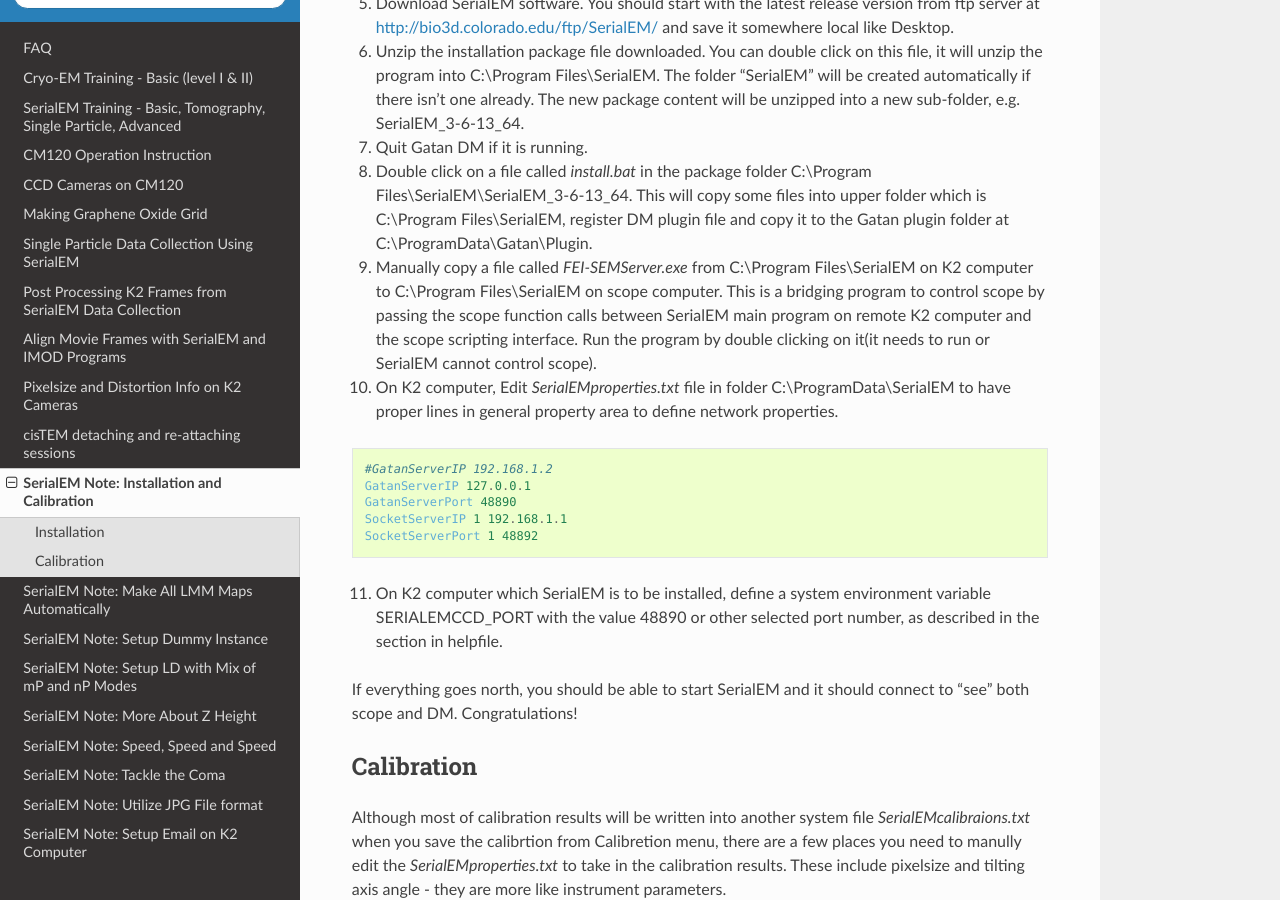
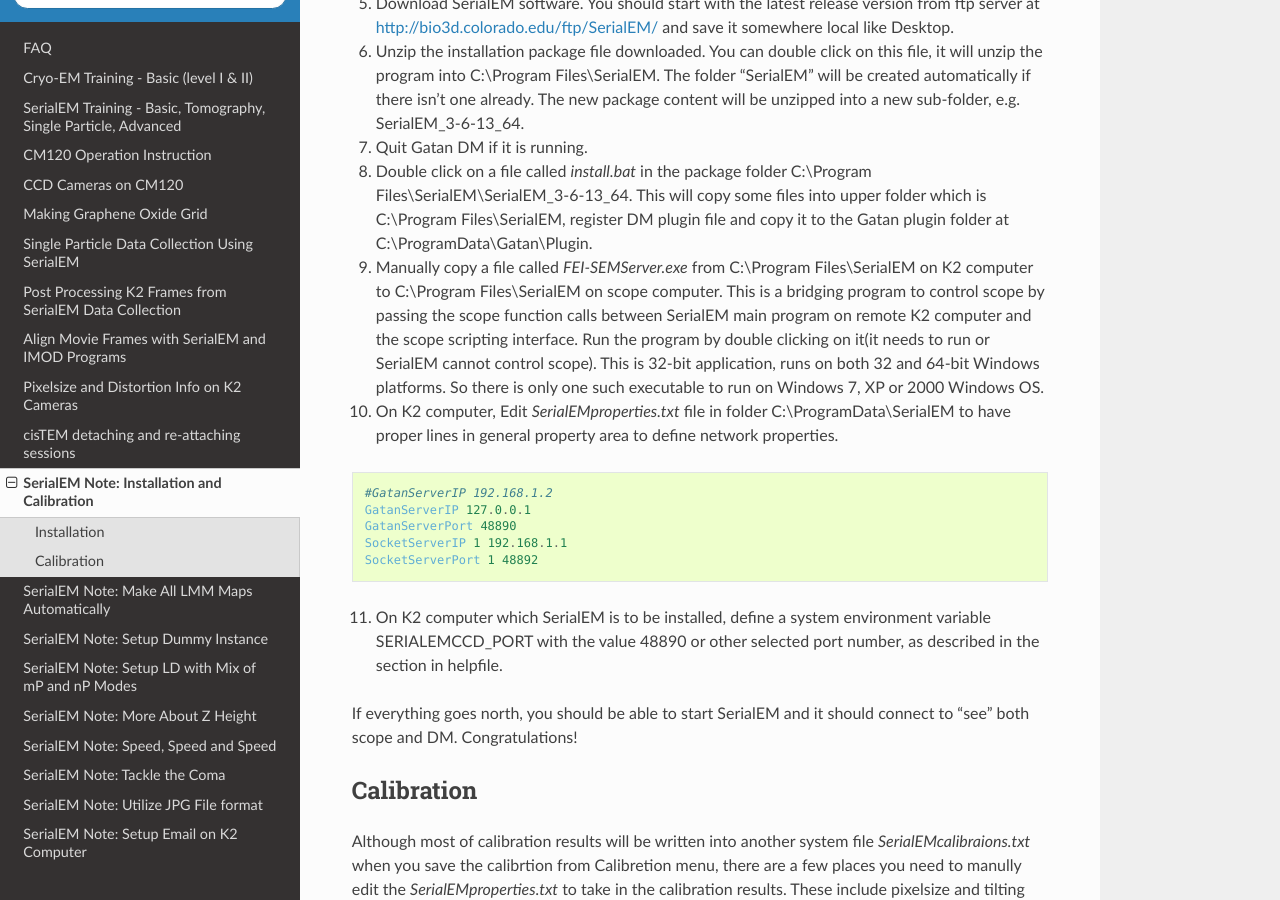
Before and after one commit to xuchen66/sphinx-emdocs, a Sphinx documentation site: the page built from source/serialEM-note-install-and-calib.rst, in a window 1280 px wide and 900 px high, scrolled down 1155 px. Built offline with Sphinx 7.4.7 and the Read the Docs theme 2.0.0, drawn with Linux system fonts in a browser that asks for light colours; pages that are not in the unit, such as notebooks, are missing from menus.

Commit message:
Update serialEM-note-install-and-calib.rst

```diff
--- a/source/serialEM-note-install-and-calib.rst
+++ b/source/serialEM-note-install-and-calib.rst
@@ -39,7 +39,7 @@
 
 #. Double click on a file called *install.bat* in the package folder C:\\Program Files\\SerialEM\\SerialEM_3-6-13_64. This will copy some files into upper folder which is C:\\Program Files\\SerialEM, register DM plugin file and copy it to the Gatan plugin folder at C:\\ProgramData\\Gatan\\Plugin.
 
-#. Manually copy a file called *FEI-SEMServer.exe* from C:\\Program Files\\SerialEM on K2 computer to C:\\Program Files\\SerialEM on scope computer. This is a bridging program to control scope by passing the scope function calls between SerialEM main program on remote K2 computer and the scope scripting interface. Run the program by double clicking on it(it needs to run or SerialEM cannot control scope).
+#. Manually copy a file called *FEI-SEMServer.exe* from C:\\Program Files\\SerialEM on K2 computer to C:\\Program Files\\SerialEM on scope computer. This is a bridging program to control scope by passing the scope function calls between SerialEM main program on remote K2 computer and the scope scripting interface. Run the program by double clicking on it(it needs to run or SerialEM cannot control scope). This is 32-bit application, runs on both 32 and 64-bit Windows platforms. So there is only one such executable to run on Windows 7, XP or 2000 Windows OS.
 
 #. On K2 computer, Edit *SerialEMproperties.txt* file in folder C:\\ProgramData\\SerialEM to have proper lines in general property area to define network properties.
 
```
Also changed, not shown: other parts of source/serialEM-note-install-and-calib.rst (+1 -1 lines).
